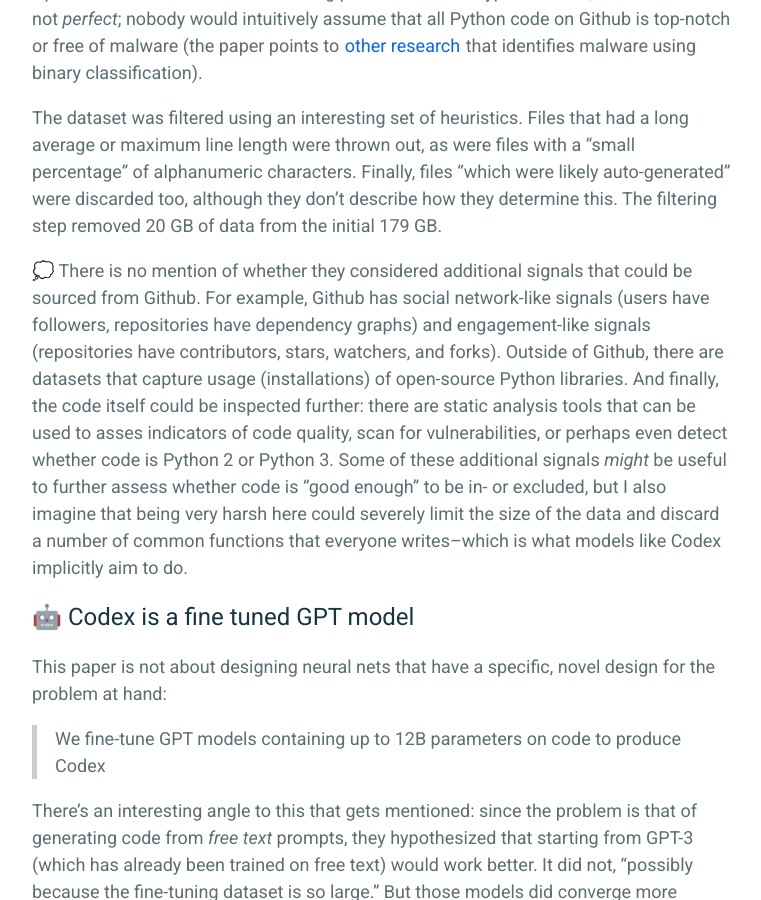
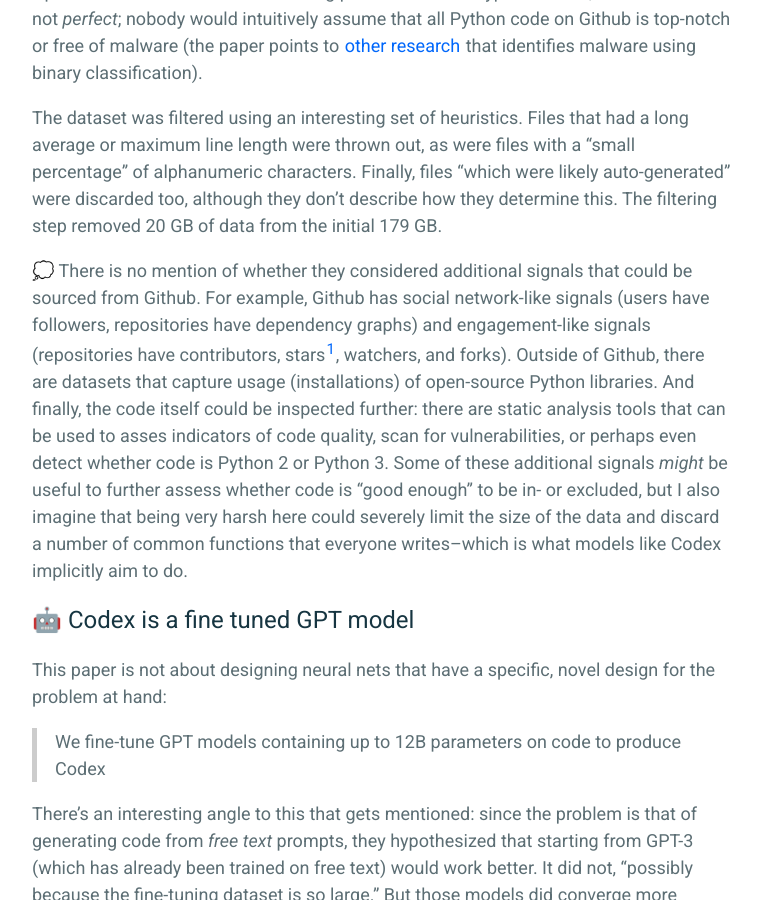
Before and after one commit to nlathia/nlathia.github.io, a Jekyll site: the page built from _posts/2022-10-20-Code-generation.md, in a window 1280 px wide and 900 px high, scrolled down 895 px. Shown: the whole window, without its empty margins (258-1019 px from the left). Built offline with Jekyll 4.4.1, drawn with Linux system fonts in a browser that asks for light colours; some of the changed text lies outside the part shown.

Commit message:
Add footnote to code generation paper

```diff
--- a/_posts/2022-10-20-Code-generation.md
+++ b/_posts/2022-10-20-Code-generation.md
@@ -21,7 +21,7 @@
 
 The dataset was filtered using an interesting set of heuristics. Files that had a long average or maximum line length were thrown out, as were files with a "small percentage" of alphanumeric characters. Finally, files "which were likely auto-generated" were discarded too, although they don't describe how they determine this. The filtering step removed 20 GB of data from the initial 179 GB.
 
-💭 There is no mention of whether they considered additional signals that could be sourced from Github. For example, Github has social network-like signals (users have followers, repositories have dependency graphs) and engagement-like signals (repositories have contributors, stars, watchers, and forks). Outside of Github, there are datasets that capture usage (installations) of open-source Python libraries. And finally, the code itself could be inspected further: there are static analysis tools that can be used to asses indicators of code quality, scan for vulnerabilities, or perhaps even detect whether code is Python 2 or Python 3. Some of these additional signals _might_ be useful to further assess whether code is "good enough" to be in- or excluded, but I also imagine that being very harsh here could severely limit the size of the data and discard a number of common functions that everyone writes--which is what models like Codex implicitly aim to do.
+💭 There is no mention of whether they considered additional signals that could be sourced from Github. For example, Github has social network-like signals (users have followers, repositories have dependency graphs) and engagement-like signals (repositories have contributors, stars<sup>[1](#footnote1)</sup>, watchers, and forks). Outside of Github, there are datasets that capture usage (installations) of open-source Python libraries. And finally, the code itself could be inspected further: there are static analysis tools that can be used to asses indicators of code quality, scan for vulnerabilities, or perhaps even detect whether code is Python 2 or Python 3. Some of these additional signals _might_ be useful to further assess whether code is "good enough" to be in- or excluded, but I also imagine that being very harsh here could severely limit the size of the data and discard a number of common functions that everyone writes--which is what models like Codex implicitly aim to do.
 
 ## 🤖 Codex is a fine tuned GPT model
 
@@ -84,3 +84,7 @@
 There are a lot of fascinating questions, decisions, and methods in this paper--the crux of it is (as per the paper's title) being about how to measure whether code generation works. Each of the paper's sections presents several ideas and directions for how these types of models could be improved and point to a ton of related work in this field.
 
 Since this paper, OpenAI's [API](https://openai.com/blog/openai-codex/), and Github's [Copilot](https://github.com/features/copilot) have been released, I've heard Engineers speak very highly of code suggestions, and [follow up studies](https://github.blog/2022-09-07-research-quantifying-github-copilots-impact-on-developer-productivity-and-happiness/) show increases in perceived productivity and happiness. Other companies have trained and released their own models--I'm sure that there is more to come in this space. Most interestingly, lurking in the background, is the discussion of whether this type of system [does](https://githubcopilotinvestigation.com/) or [does not](https://felixreda.eu/2021/07/github-copilot-is-not-infringing-your-copyright) infringe on open source developer's copyright--it will be interesting to see how this will play out.
+
+## 🔢 Footnotes
+
+<a name="footnote1">1</a>: I recently came across the [SantaCoder](https://huggingface.co/bigcode/santacoder) project and paper from the Hugging Face folks - where the abstract states that "surprisingly, selecting files from repositories with 5+ GitHub stars deteriorates performance significantly."
```
